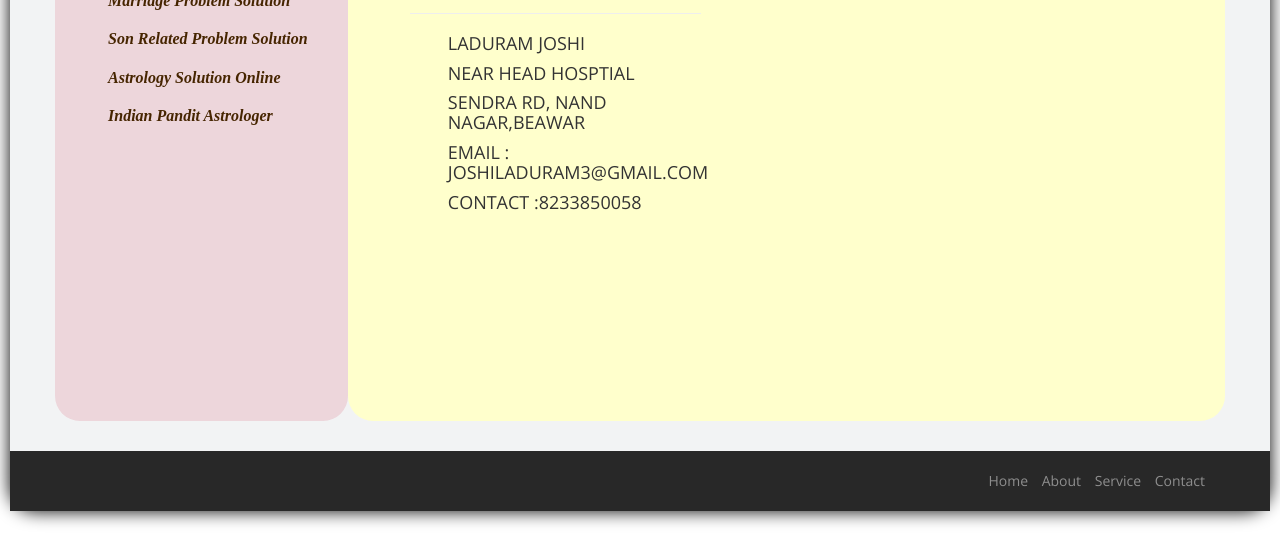
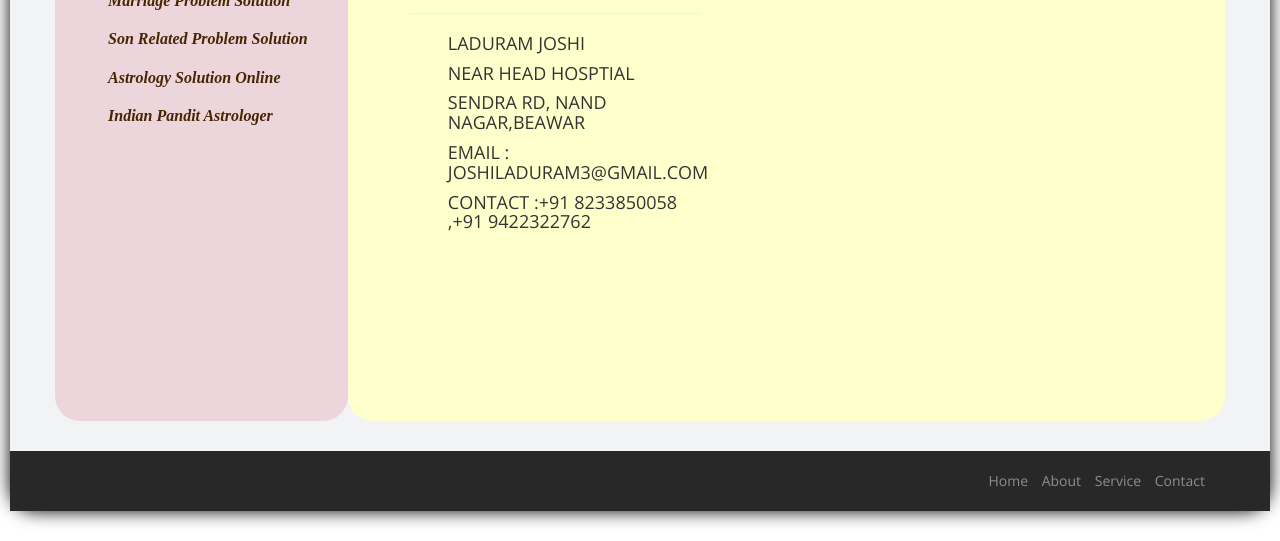
Before and after one commit to techashish12/gurukripa, a plain HTML site: page contact.html in a window 1280 px wide. Shown: the part 844-1385 px from the top of the page. Drawn offline with nearby package versions, Linux system fonts and the light colour scheme.

Commit message:
Update contact.html

```diff
--- a/contact.html
+++ b/contact.html
@@ -162,7 +162,7 @@
  <h4>Near Head Hosptial</h4>
  <h4>Sendra Rd, Nand Nagar,Beawar</h4>
  <h4>Email :  JoshiLaduram3@gmail.com </h4>
- <h4>Contact :8233850058 </h4>
+ <h4>Contact :+91 8233850058 ,+91 9422322762</h4>
 
 <ul class="myservice">
 </h4>
```
